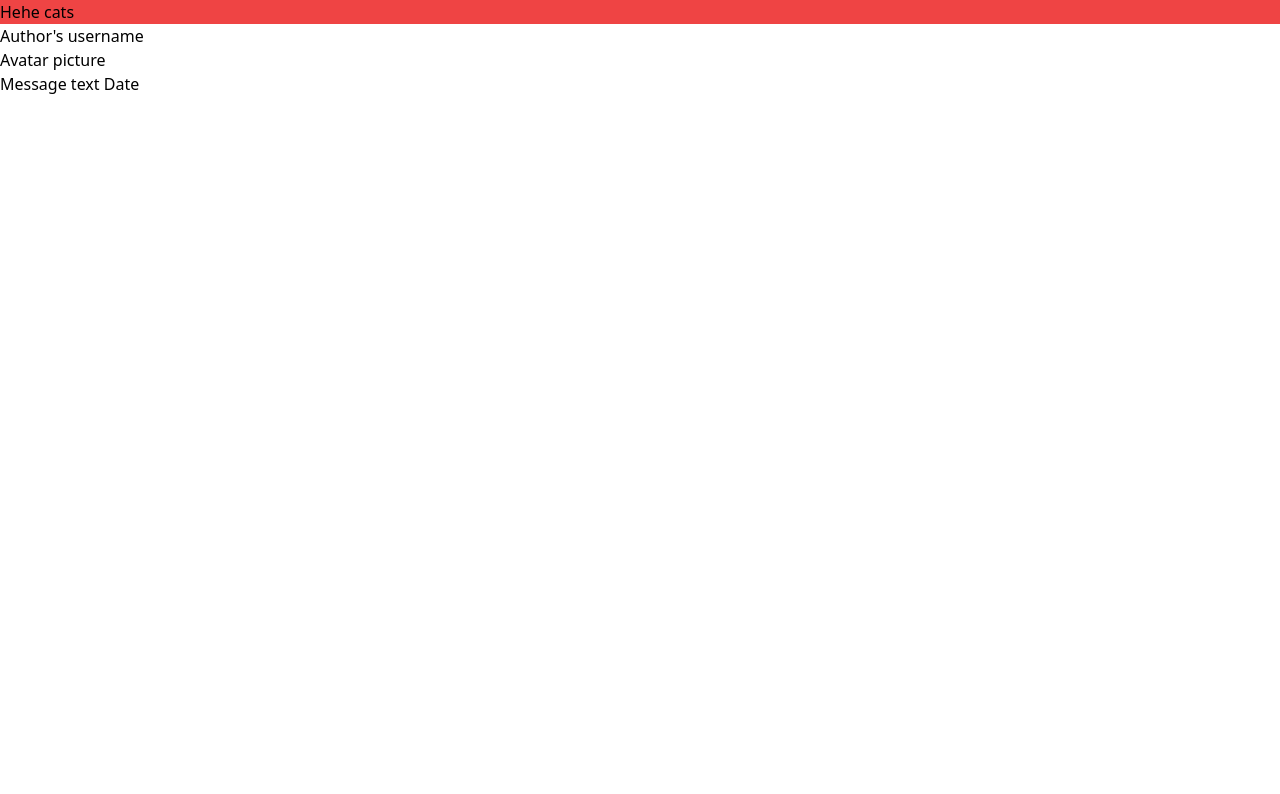
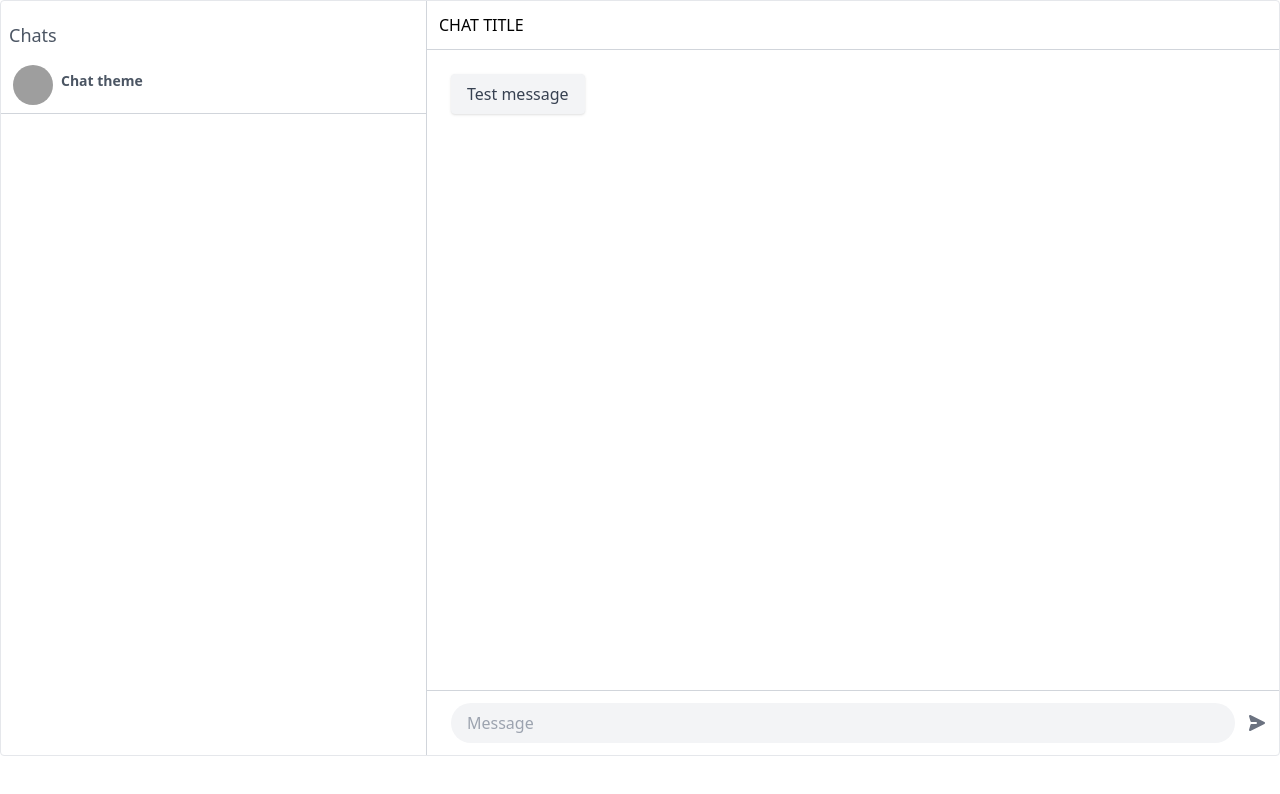
Before and after one commit to aqrora/FastAPI-chatroom, a Vue app in the folder frontend/: page / in a window 1280 px wide. Shown: the top 794 px of the page. Built offline with nearby package versions, Linux system fonts and the light colour scheme; grey boxes are pictures that could not be loaded.

Commit message:
added more components: sidebar, sidebar items, chatbox, messages and message input

```diff
--- a/frontend/src/App.vue
+++ b/frontend/src/App.vue
@@ -1,8 +1,20 @@
 
 <template>
-  <div class="bg-red-500">Hehe cats</div>
-  <Message/>
+   <div class="container mx-auto">
+      <div class="min-w-full border rounded lg:grid lg:grid-cols-3">
+        <Sidebar></Sidebar>
 
+        <div class="block lg:col-span-2">
+              <ChatBox></ChatBox>
+              <MessageInput></MessageInput>
+
+        </div>
+      </div>
+    </div>
+  <!-- <div class="bg-red-500">Hehe cats</div>
+  <ul class="space-y-1 grid grid-cols-1">
+    <Message message-text="hehe cats" username="username" avatar="avatar" date="date"/>
+  </ul> -->
 </template>
 
 
@@ -12,4 +24,7 @@
 
 <script setup>
 import Message from "./components/Message.vue"
+import Sidebar from "./components/Sidebar.vue"
+import ChatBox from "./components/ChatBox.vue"
+import MessageInput from "./components/MessageInput.vue"
 </script>
--- a/frontend/src/components/ChatBox.vue
+++ b/frontend/src/components/ChatBox.vue
@@ -0,0 +1,20 @@
+<template>
+    <div class="relative flex items-center p-3 border-b border-gray-300">
+        CHAT TITLE
+    </div>
+    <div class="relative w-full p-6 overflow-y-auto h-[40rem]">
+        <ul class="space-y-2">
+            <Message messageText="Test message"></Message>
+        </ul>
+    </div>
+</template>
+
+<script>
+import Message from "./Message.vue"
+export default {
+  name: "ChatBox",
+  components: {
+    'Message': Message
+  }
+}
+</script>
--- a/frontend/src/components/Message.vue
+++ b/frontend/src/components/Message.vue
@@ -1,37 +1,34 @@
 
 <template>
-    <div class="message-container">
 
-        <div class="message-row">
-            <div class="message-author">
-                Author's username
-                <!-- Author -->
-            </div>
+    <li v-bind:class = "(isMessageFromCurrentUser()) ? 'flex justify-end' : 'flex justify-start'">
+        <div class="relative max-w-xl px-4 py-2 text-gray-700 rounded shadow"
+        :class = "(!isMessageFromCurrentUser()) ? 'bg-gray-100' : ''">
+            <span class="block">{{ messageText }}</span>
         </div>
-
-        <div class="message-row">
-            <div class="avatar-container">
-                <div class="avatar-container">
-                    Avatar picture
-                    <!-- Picture -->
-                </div>
-            </div>
-            <div class="message-text-container">
-                <div class="message-text">
-                    Message text
-                    <!-- Message text -->
-
-                    <span class="sent">
-                        Date
-                        <!-- Date -->
-                    </span>
-
-                </div>
-            </div>
-        </div>
-    </div>
+    </li>
 </template>
 
 <script>
-export default {};
+export default {
+    props: [
+        'messageText'
+        // message id
+        // is same author
+        //'username',
+        // 'avatar',
+        // 'messageText',
+        // 'date',
+    ],
+    methods: {
+        isSameAuthor() {
+            // TODO
+            return true;
+        },
+        isMessageFromCurrentUser() {
+            // TODO
+            return false;
+        }
+    }
+};
 </script>
--- /dev/null
+++ b/frontend/src/components/MessageInput.vue
@@ -0,0 +1,24 @@
+<template>
+    <div class="flex items-center justify-between w-full p-3 border-t border-gray-300">
+
+
+        <input type="text" placeholder="Message"
+        class="block w-full py-2 pl-4 mx-3 bg-gray-100 rounded-full outline-none focus:text-gray-700"
+        name="message" required />
+
+        <button type="submit">
+        <svg class="w-5 h-5 text-gray-500 origin-center transform rotate-90" xmlns="http://www.w3.org/2000/svg"
+            viewBox="0 0 20 20" fill="currentColor">
+            <path
+            d="M10.894 2.553a1 1 0 00-1.788 0l-7 14a1 1 0 001.169 1.409l5-1.429A1 1 0 009 15.571V11a1 1 0 112 0v4.571a1 1 0 00.725.962l5 1.428a1 1 0 001.17-1.408l-7-14z" />
+        </svg>
+        </button>
+    </div>
+
+</template>
+
+<script>
+
+export default {}
+
+</script>
--- a/frontend/src/components/SideBar.vue
+++ b/frontend/src/components/SideBar.vue
@@ -0,0 +1,24 @@
+<template>
+            <div class="border-r border-gray-300 lg:col-span-1">
+          <div class="mx-3 my-3">
+
+          </div>
+
+          <ul class="overflow-auto h-[32rem]">
+            <h2 class="my-2 mb-2 ml-2 text-lg text-gray-600">Chats</h2>
+            <li>
+              <SidebarItem title="Hehe test" picture="https://images.pexels.com/photos/1170986/pexels-photo-1170986.jpeg"></SidebarItem>
+            </li>
+          </ul>
+    </div>
+</template>
+
+<script>
+import SidebarItem from "./SidebarItem.vue"
+export default {
+  name: "Sidebar",
+  components: {
+    'SidebarItem': SidebarItem
+  }
+}
+</script>
--- /dev/null
+++ b/frontend/src/components/SidebarItem.vue
@@ -0,0 +1,25 @@
+<template>
+
+
+    <a
+        class="flex items-center px-3 py-2 text-sm transition duration-150 ease-in-out border-b border-gray-300 cursor-pointer hover:bg-gray-100 focus:outline-none">
+        <img class="object-cover w-10 h-10 rounded-full"
+            :src=picture alt="username" />
+        <div class="w-full pb-2">
+            <div class="flex justify-between">
+            <span class="block ml-2 font-semibold text-gray-600">Chat theme</span>
+            </div>
+        </div>
+    </a>
+
+
+</template>
+
+<script>
+export default {
+    props: [
+        'title',
+        'picture'
+    ]
+}
+</script>
```
